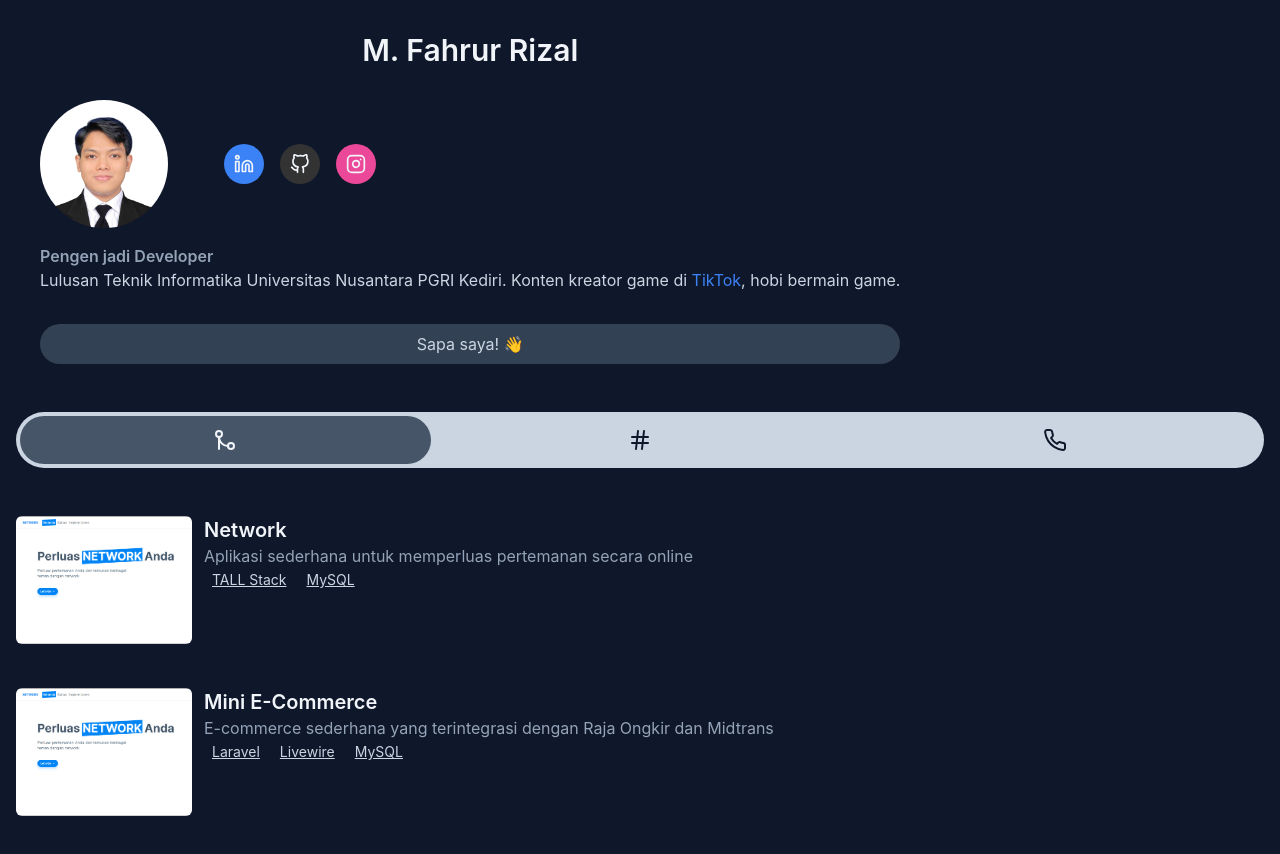
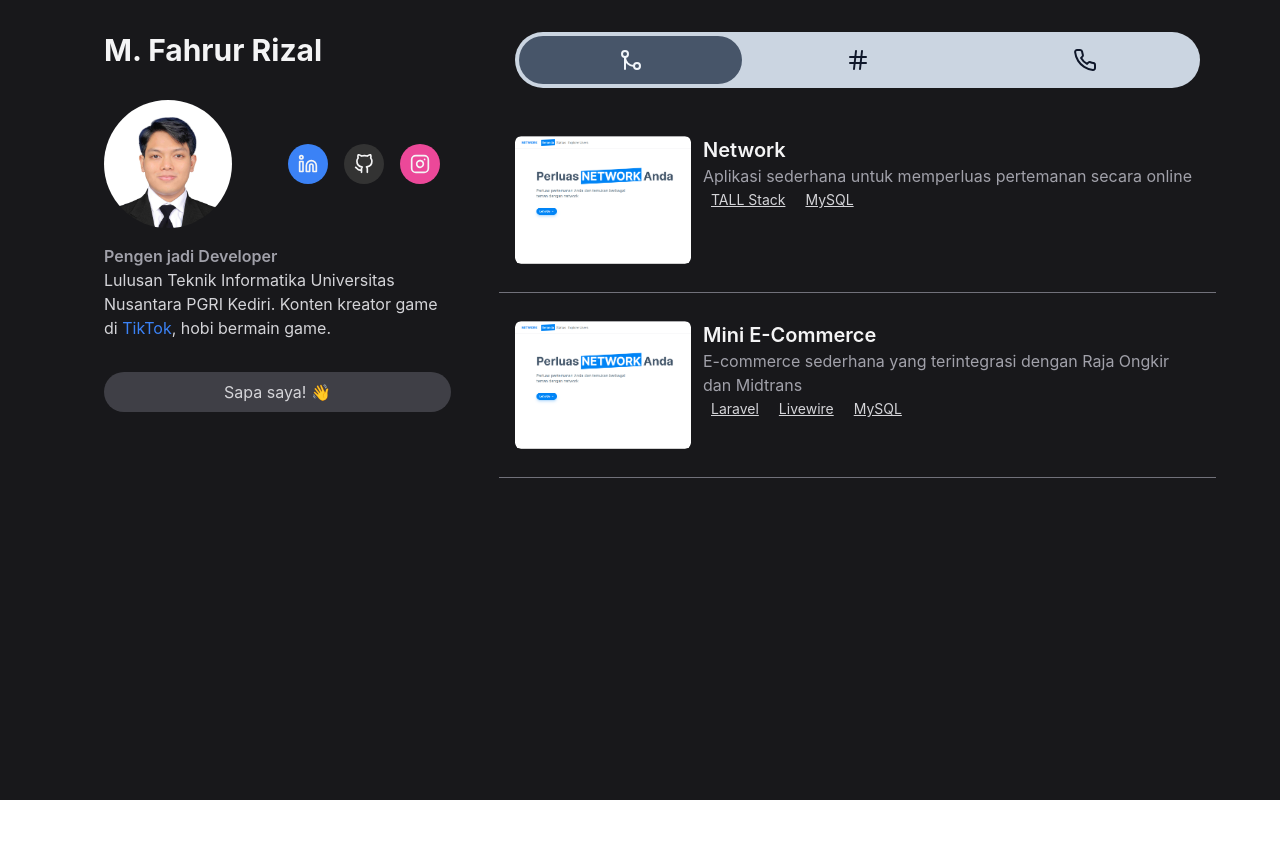
Before and after one commit to rizal57/my-portfolio, a React (Create React App) app: page / in a window 1280 px wide. Shown: the top 854 px of the page. After the commit the page ends 800 px from the top, so only its background shows below. Built offline with nearby package versions, Linux system fonts and the light colour scheme.

Commit message:
[IMP] Improve style

```diff
--- a/src/App.js
+++ b/src/App.js
@@ -5,12 +5,12 @@ import Portfolio from './components/PortfolioPage';
 
 function App() {
     return (
-        <div className={'bg-slate-900 min-h-screen pb-4'}>
-            <div className={'flex flex-wrap'}>
-                <div>
+        <div className={'bg-zinc-900 min-h-screen pb-4 lg:px-16'}>
+            <div className={'flex flex-wrap gap-2 lg:grid lg:grid-cols-8'}>
+                <div className={'lg:col-span-3'}>
                     <Home />
                 </div>
-                <div className={'w-full'}>
+                <div className={'w-full lg:col-span-5'}>
                     <Navbar />
                 </div>
             </div>
--- a/src/components/Home.jsx
+++ b/src/components/Home.jsx
@@ -6,13 +6,13 @@ const Home = () => {
     return (
         <div name="home" className={'py-4 w-full'}>
             <div className="container mx-auto px-10 py-4 xl:px-10">
-                <h1 className={'text-3xl font-semibold text-slate-100 text-center'}>M. Fahrur Rizal</h1>
+                <h1 className={'text-3xl font-bold text-zinc-100 text-center lg:text-left'}>M. Fahrur Rizal</h1>
                 <div className={'mt-8 flex items-center gap-4'}>
-                    <div className={'rounded-full w-32 h-32 overflow-hidden mr-10'}>
+                    <div className={'rounded-full w-32 h-32 overflow-hidden mr-10 flex-shrink-0'}>
                         <img src={foto} alt="foto-profil" className={'w-full object-cover'} />
                     </div>
                     {/* Social Media */}
-                    <div className="text-slate-100 flex items-center gap-4">
+                    <div className="text-zinc-100 flex items-center gap-4">
                         <Link
                             to={''}
                             className={
@@ -37,8 +37,8 @@ const Home = () => {
                     </div>
                 </div>
             </div>
-            <div className={'px-10 text-slate-300'}>
-                <h1 className="font-semibold text-base text-slate-400">Pengen jadi Developer</h1>
+            <div className={'px-10 text-zinc-300'}>
+                <h1 className="font-semibold text-base text-zinc-400">Pengen jadi Developer</h1>
                 <p>
                     Lulusan Teknik Informatika Universitas Nusantara PGRI Kediri. Konten kreator game di{' '}
                     <a href="#" className={'text-blue-500 hover:underline'}>
@@ -48,9 +48,7 @@ const Home = () => {
                 </p>
                 <div className={'mt-8'}>
                     <button
-                        className={
-                            'flex items-center gap-2 justify-center bg-slate-700 py-2 px-4 rounded-full w-full hover:bg-slate-800 duration-300'
-                        }>
+                        className={'flex items-center gap-2 justify-center bg-zinc-700 py-2 px-4 rounded-full w-full hover:bg-zinc-800 duration-300'}>
                         Sapa saya! 👋
                     </button>
                 </div>
--- a/src/components/PortfolioPage.jsx
+++ b/src/components/PortfolioPage.jsx
@@ -4,37 +4,53 @@ import network from './images/portfolio/network.png';
 const Portfolio = () => {
     return (
         <div>
-            <a href={'https://github.com/rizal57/network'} target={'_blank'} rel="noopener noreferrer">
-                <div className={'group mb-3 py-4 hover:bg-slate-800 duration-300'}>
+            <a
+                href={'https://github.com/rizal57/network'}
+                target={'_blank'}
+                rel="noopener noreferrer"
+                className={'border-b border-b-zinc-500 block my-3'}>
+                <div className={'group mb-3 py-4 hover:bg-zinc-800 duration-300 lg:rounded-md'}>
                     <div className={'flex gap-3 px-4'}>
-                        <div className={'w-44 h-32 flex-shrink-0'}>
-                            <img src={network} alt="network" className={'w-full h-full rounded-md object-cover object-left'} />
+                        <div className={'w-44 h-32 flex-shrink-0 overflow-hidden rounded-md'}>
+                            <img
+                                src={network}
+                                alt="network"
+                                className={'w-full h-full rounded-md object-cover object-left lg:group-hover:scale-105 duration-300'}
+                            />
                         </div>
                         <div>
-                            <h1 className={'text-slate-100 font-semibold text-xl'}>Network</h1>
-                            <p className={'text-slate-400 text-base'}>Aplikasi sederhana untuk memperluas pertemanan secara online</p>
-                            <ul className={'flex flex-wrap items-center text-slate-300'}>
-                                <li className={'group-hover:bg-slate-700 mr-1 py-[2px] px-2 mb-[2px] text-sm rounded-sm underline'}>TALL Stack</li>
-                                <li className={'group-hover:bg-slate-700 mr-1 py-[2px] px-2 mb-[2px] text-sm rounded-sm underline'}>MySQL</li>
+                            <h1 className={'text-zinc-100 font-semibold text-xl'}>Network</h1>
+                            <p className={'text-zinc-400 text-base'}>Aplikasi sederhana untuk memperluas pertemanan secara online</p>
+                            <ul className={'flex flex-wrap items-center text-zinc-300'}>
+                                <li className={'group-hover:bg-zinc-700 mr-1 py-[2px] px-2 mb-[2px] text-sm rounded-sm underline'}>TALL Stack</li>
+                                <li className={'group-hover:bg-zinc-700 mr-1 py-[2px] px-2 mb-[2px] text-sm rounded-sm underline'}>MySQL</li>
                             </ul>
                         </div>
                     </div>
                 </div>
             </a>
 
-            <a href="https://github.com/rizal57/mini-e-commerce" target="_blank" rel="noopener noreferrer">
-                <div className={'group mb-3 py-4 hover:bg-slate-800 duration-300'}>
+            <a
+                href="https://github.com/rizal57/mini-e-commerce"
+                target="_blank"
+                rel="noopener noreferrer"
+                className={'border-b border-b-zinc-500 block my-3'}>
+                <div className={'group mb-3 py-4 hover:bg-zinc-800 duration-300 lg:rounded-md'}>
                     <div className={'flex gap-3 px-4'}>
-                        <div className={'w-44 h-32 flex-shrink-0'}>
-                            <img src={network} alt="network" className={'w-full h-full rounded-md object-cover object-left'} />
+                        <div className={'w-44 h-32 flex-shrink-0 overflow-hidden rounded-md'}>
+                            <img
+                                src={network}
+                                alt="network"
+                                className={'w-full h-full rounded-md object-cover object-left lg:group-hover:scale-105 duration-300'}
+                            />
                         </div>
                         <div>
-                            <h1 className={'text-slate-100 font-semibold text-xl'}>Mini E-Commerce</h1>
-                            <p className={'text-slate-400 text-base'}>E-commerce sederhana yang terintegrasi dengan Raja Ongkir dan Midtrans</p>
-                            <ul className={'flex flex-wrap items-center text-slate-300'}>
-                                <li className={'group-hover:bg-slate-700 mr-1 py-[2px] px-2 mb-[2px] text-sm rounded-sm underline'}>Laravel</li>
-                                <li className={'group-hover:bg-slate-700 mr-1 py-[2px] px-2 mb-[2px] text-sm rounded-sm underline'}>Livewire</li>
-                                <li className={'group-hover:bg-slate-700 mr-1 py-[2px] px-2 mb-[2px] text-sm rounded-sm underline'}>MySQL</li>
+                            <h1 className={'text-zinc-100 font-semibold text-xl'}>Mini E-Commerce</h1>
+                            <p className={'text-zinc-400 text-base'}>E-commerce sederhana yang terintegrasi dengan Raja Ongkir dan Midtrans</p>
+                            <ul className={'flex flex-wrap items-center text-zinc-300'}>
+                                <li className={'group-hover:bg-zinc-700 mr-1 py-[2px] px-2 mb-[2px] text-sm rounded-sm underline'}>Laravel</li>
+                                <li className={'group-hover:bg-zinc-700 mr-1 py-[2px] px-2 mb-[2px] text-sm rounded-sm underline'}>Livewire</li>
+                                <li className={'group-hover:bg-zinc-700 mr-1 py-[2px] px-2 mb-[2px] text-sm rounded-sm underline'}>MySQL</li>
                             </ul>
                         </div>
                     </div>
```
